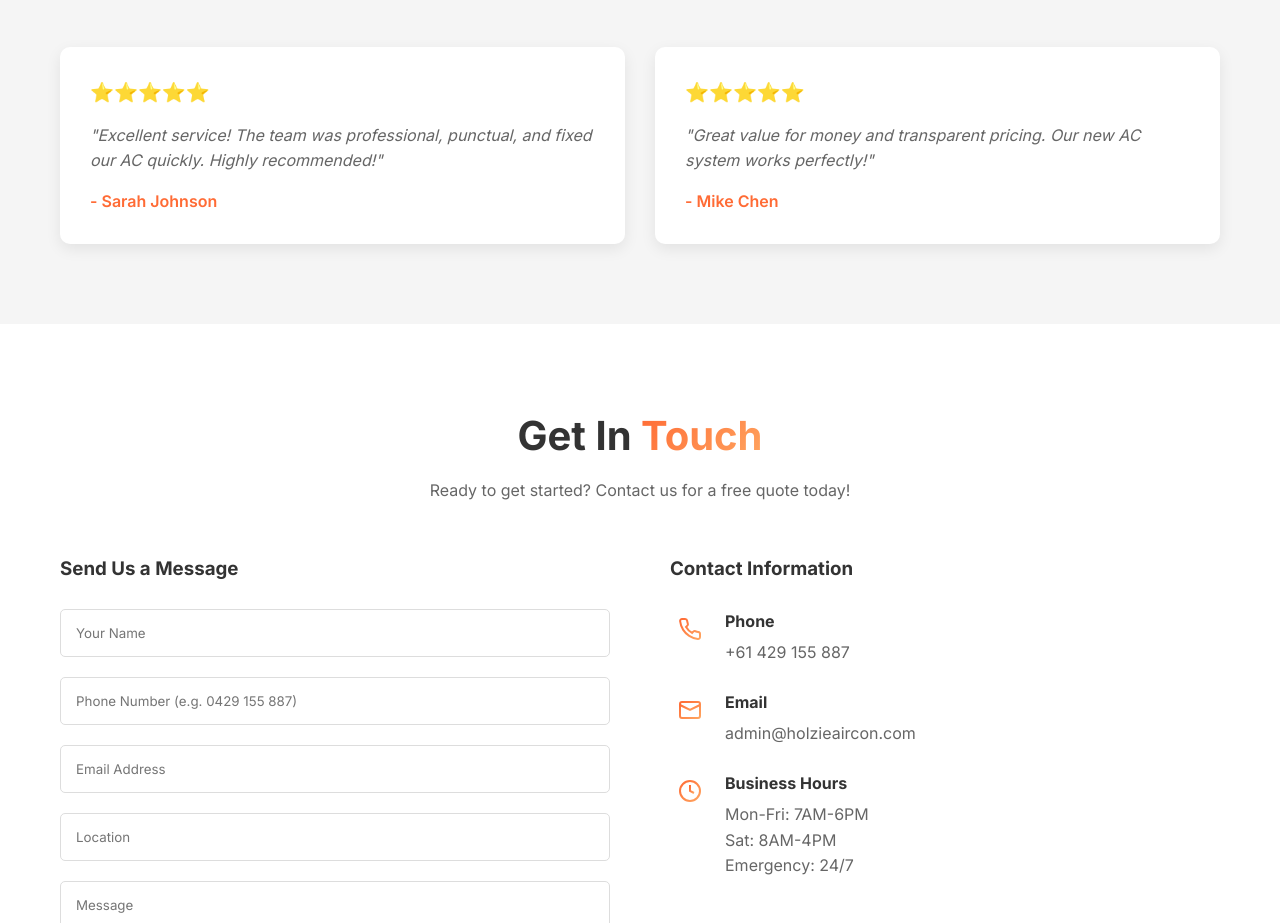
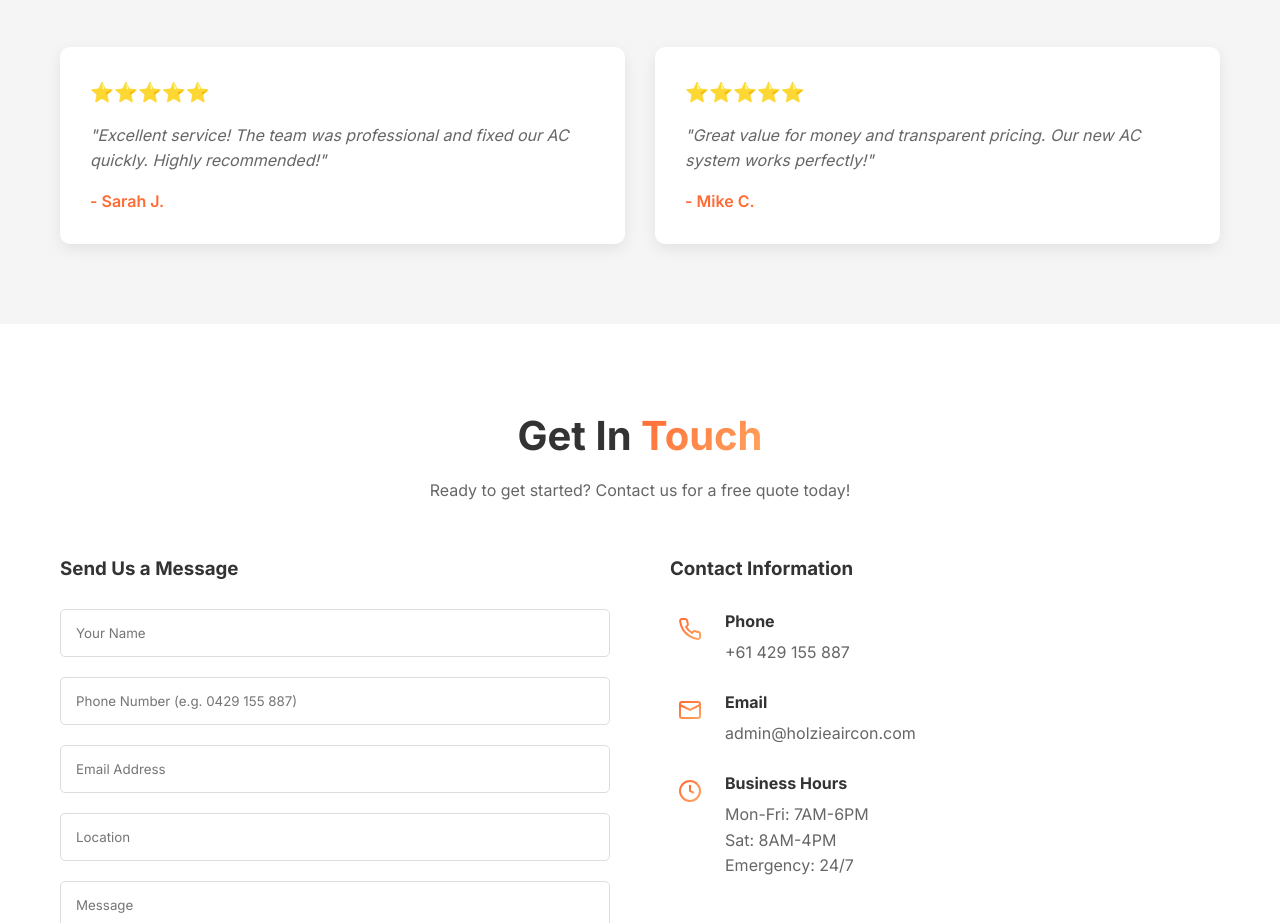
Before and after one commit to hmurray8/HolzieAir, a plain HTML site: page index.html in a window 1280 px wide. Shown: the part 2973-3896 px from the top of the page. Drawn offline with Linux system fonts and the light colour scheme.

Commit message:
updated reviews

```diff
--- a/index.html
+++ b/index.html
@@ -332,13 +332,13 @@
             <div class="testimonials-grid">
                 <div class="testimonial-card">
                     <div class="stars">⭐⭐⭐⭐⭐</div>
-                    <p>"Excellent service! The team was professional, punctual, and fixed our AC quickly. Highly recommended!"</p>
-                    <div class="testimonial-author">- Sarah Johnson</div>
+                    <p>"Excellent service! The team was professional and fixed our AC quickly. Highly recommended!"</p>
+                    <div class="testimonial-author">- Sarah J.</div>
                 </div>
                 <div class="testimonial-card">
                     <div class="stars">⭐⭐⭐⭐⭐</div>
                     <p>"Great value for money and transparent pricing. Our new AC system works perfectly!"</p>
-                    <div class="testimonial-author">- Mike Chen</div>
+                    <div class="testimonial-author">- Mike C.</div>
                 </div>
             </div>
         </div>
```
Also changed, not shown: .claude/settings.local.json (added).
